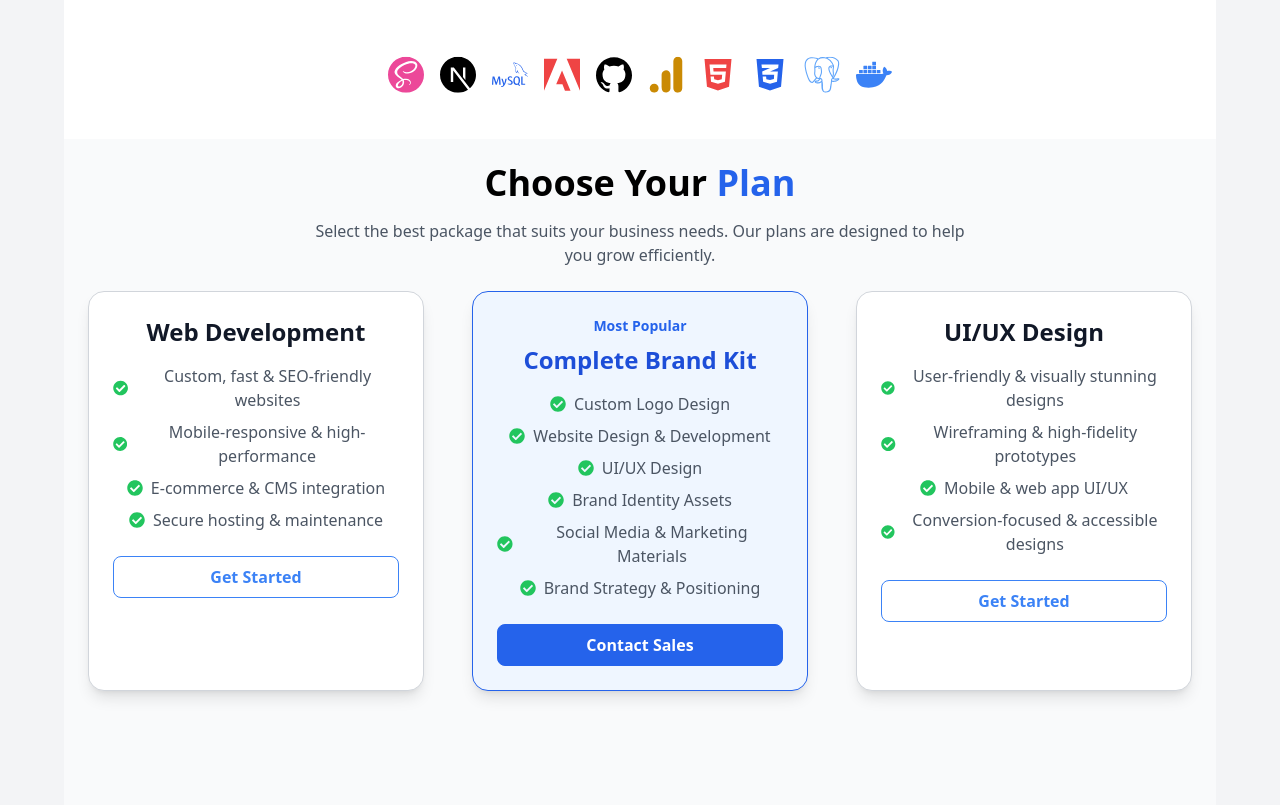
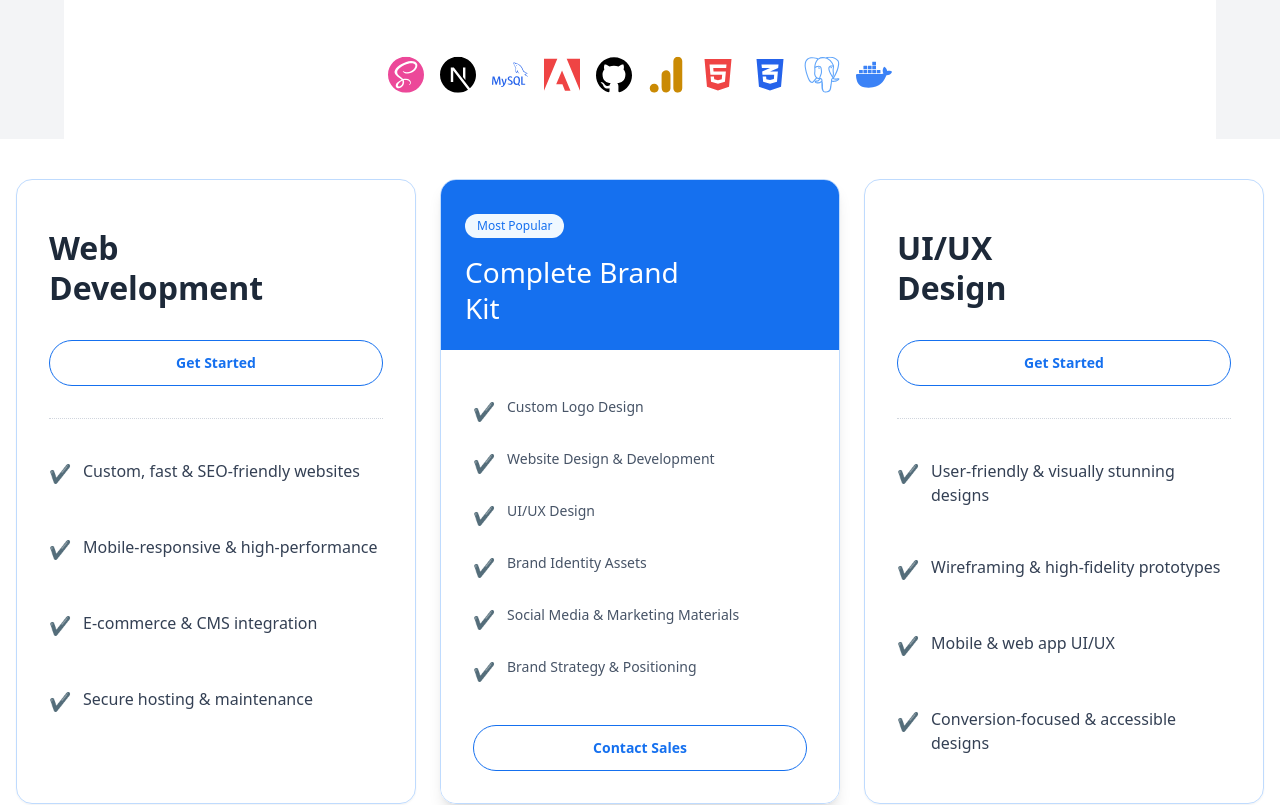
Before and after one commit to pradeep-08/Webbious, a React (Vite) app: page / in a window 1280 px wide. Shown: the part 2060-2865 px from the top of the page. Built offline with nearby package versions, Linux system fonts and the light colour scheme.

Commit message:
pricing card desgin changes

```diff
--- a/src/Component/PricingCard.jsx
+++ b/src/Component/PricingCard.jsx
@@ -1,85 +1,140 @@
+// import React from "react";
+// import { FaCheckCircle } from "react-icons/fa";
+
+// const pricingPlans = [
+//   {
+//     title: "Web Development",
+//     features: [
+//       "Custom, fast & SEO-friendly websites",
+//       "Mobile-responsive & high-performance",
+//       "E-commerce & CMS integration",
+//       "Secure hosting & maintenance",
+//     ],
+//     buttonText: "Get Started",
+//     highlight: false,
+//   },
+//   {
+//     title: "Complete Brand Kit",
+//     features: [
+//       "Custom Logo Design",
+//       "Website Design & Development",
+//       "UI/UX Design",
+//       "Brand Identity Assets",
+//       "Social Media & Marketing Materials",
+//       "Brand Strategy & Positioning",
+//     ],
+//     buttonText: "Contact Sales",
+//     highlight: true,
+//   },
+//   {
+//     title: "UI/UX Design",
+//     features: [
+//       "User-friendly & visually stunning designs",
+//       "Wireframing & high-fidelity prototypes",
+//       "Mobile & web app UI/UX",
+//       "Conversion-focused & accessible designs",
+//     ],
+//     buttonText: "Get Started",
+//     highlight: false,
+//   },
+// ];
+
+// const PricingPage = () => {
+//   return (
+//     <div className="price flex  items-center justify-center ">
+//     <div className="min-h-screen flex flex-col items-center py-6 px-6 bg-gray-50  h-[86vh] w-[90vw]">
+//       <h2 className="text-3xl md:text-4xl font-bold text-center mb-4">
+//         Choose Your <span className="text-blue-600">Plan</span>
+//       </h2>
+//       <p className="text-gray-600 text-center max-w-2xl mb-6">
+//         Select the best package that suits your business needs. Our plans are designed to help you grow efficiently.
+//       </p>
+
+//       <div className="grid gap-12 w-full max-w-6xl sm:grid-cols-1 md:grid-cols-2 lg:grid-cols-3">
+//         {pricingPlans.map((plan, index) => (
+//           <div
+//             key={index}
+//             className={`p-6 rounded-2xl shadow-lg transition-all duration-300 hover:scale-105 text-center border
+//             ${plan.highlight ? "border-blue-600 bg-blue-50" : "border-gray-300 bg-white"}`}
+//           >
+//             {plan.highlight && (
+//               <p className="text-sm text-blue-600 font-semibold mb-2">Most Popular</p>
+//             )}
+//             <h3 className={`text-2xl font-semibold mb-4 ${plan.highlight ? "text-blue-700" : "text-gray-900"}`}>
+//               {plan.title}
+//             </h3>
+//             <ul className="text-gray-600 mb-6 space-y-2">
+//               {plan.features.map((feature, i) => (
+//                 <li key={i} className="flex items-center justify-center gap-2">
+//                   <FaCheckCircle className="text-green-500" /> {feature}
+//                 </li>
+//               ))}
+//             </ul>
+//             <button
+//               className={`w-full py-2 rounded-lg border font-semibold transition duration-300
+//               ${plan.highlight ? "bg-blue-600 text-white border-blue-600 hover:bg-blue-700" : "border-blue-500 text-blue-500 hover:bg-blue-500 hover:text-white"}`}
+//             >
+//               {plan.buttonText}
+//             </button>
+//           </div>
+//         ))}
+//       </div>
+//     </div>
+//     </div>
+//   );
+// };
+
+// export default PricingPage;
+
 import React from "react";
-import { FaCheckCircle } from "react-icons/fa";
-
-const pricingPlans = [
-  {
-    title: "Web Development",
-    features: [
-      "Custom, fast & SEO-friendly websites",
-      "Mobile-responsive & high-performance",
-      "E-commerce & CMS integration",
-      "Secure hosting & maintenance",
-    ],
-    buttonText: "Get Started",
-    highlight: false,
-  },
-  {
-    title: "Complete Brand Kit",
-    features: [
-      "Custom Logo Design",
-      "Website Design & Development",
-      "UI/UX Design",
-      "Brand Identity Assets",
-      "Social Media & Marketing Materials",
-      "Brand Strategy & Positioning",
-    ],
-    buttonText: "Contact Sales",
-    highlight: true,
-  },
-  {
-    title: "UI/UX Design",
-    features: [
-      "User-friendly & visually stunning designs",
-      "Wireframing & high-fidelity prototypes",
-      "Mobile & web app UI/UX",
-      "Conversion-focused & accessible designs",
-    ],
-    buttonText: "Get Started",
-    highlight: false,
-  },
-];
 
 const PricingPage = () => {
   return (
-    <div className="price flex  items-center justify-center ">
-    <div className="min-h-screen flex flex-col items-center py-6 px-6 bg-gray-50  h-[86vh] w-[90vw]">
-      <h2 className="text-3xl md:text-4xl font-bold text-center mb-4">
-        Choose Your <span className="text-blue-600">Plan</span>
-      </h2>
-      <p className="text-gray-600 text-center max-w-2xl mb-6">
-        Select the best package that suits your business needs. Our plans are designed to help you grow efficiently.
-      </p>
+    <div className="grid grid-cols-1 md:grid-cols-2 lg:grid-cols-3 gap-6 max-w-7xl mx-auto px-4 py-10 bg-white">
+      {/* Web Development */}
+      <div className="flex flex-col w-full border border-blue-200 rounded-2xl px-8 py-12 shadow-sm hover:shadow-lg hover:shadow-blue-100 transition-all duration-300 min-h-[480px]">
+        <h2 className="text-[32px] leading-[40px] font-semibold text-[#1D2939] mb-8 ">Web<br />Development</h2>
+        <button className="w-full mb-8 text-sm font-semibold text-[#1570EF] border border-[#1570EF] bg-transparent rounded-full px-6 py-3 hover:bg-[#1570EF] hover:text-white hover:shadow-md transition-all duration-300">Get Started</button>
+        <div className="border-t border-dotted border-[#D0D5DD] mb-10 w-full h-0"></div>
+        <ul className="text-[#344054] text-base space-y-12">
+          <li className="flex items-start gap-3"><span className="text-[#7F56D9] text-lg">✔</span> <span className="font-medium">Custom, fast & SEO-friendly websites</span></li>
+          <li className="flex items-start gap-3"><span className="text-[#7F56D9] text-lg">✔</span> <span className="font-medium">Mobile-responsive & high-performance</span></li>
+          <li className="flex items-start gap-3"><span className="text-[#7F56D9] text-lg">✔</span> <span className="font-medium">E-commerce & CMS integration</span></li>
+          <li className="flex items-start gap-3"><span className="text-[#7F56D9] text-lg">✔</span> <span className="font-medium">Secure hosting & maintenance</span></li>
+        </ul>
+      </div>
 
-      <div className="grid gap-12 w-full max-w-6xl sm:grid-cols-1 md:grid-cols-2 lg:grid-cols-3">
-        {pricingPlans.map((plan, index) => (
-          <div
-            key={index}
-            className={`p-6 rounded-2xl shadow-lg transition-all duration-300 hover:scale-105 text-center border
-            ${plan.highlight ? "border-blue-600 bg-blue-50" : "border-gray-300 bg-white"}`}
-          >
-            {plan.highlight && (
-              <p className="text-sm text-blue-600 font-semibold mb-2">Most Popular</p>
-            )}
-            <h3 className={`text-2xl font-semibold mb-4 ${plan.highlight ? "text-blue-700" : "text-gray-900"}`}>
-              {plan.title}
-            </h3>
-            <ul className="text-gray-600 mb-6 space-y-2">
-              {plan.features.map((feature, i) => (
-                <li key={i} className="flex items-center justify-center gap-2">
-                  <FaCheckCircle className="text-green-500" /> {feature}
-                </li>
-              ))}
-            </ul>
-            <button
-              className={`w-full py-2 rounded-lg border font-semibold transition duration-300
-              ${plan.highlight ? "bg-blue-600 text-white border-blue-600 hover:bg-blue-700" : "border-blue-500 text-blue-500 hover:bg-blue-500 hover:text-white"}`}
-            >
-              {plan.buttonText}
-            </button>
-          </div>
-        ))}
+      {/* Complete Brand Kit */}
+      <div className="flex flex-col justify-between w-full border border-blue-200 rounded-2xl shadow-lg hover:shadow-blue-300 transition-all duration-300 min-h-[480px] overflow-hidden">
+        <div className="bg-[#1570EF] text-white px-6 pt-8 pb-6">
+          <div className="text-xs font-medium text-[#1570EF] bg-[#EFF8FF] inline-block px-3 py-1 rounded-full mb-4">Most Popular</div>
+          <h2 className="text-[28px] leading-9 font-medium">Complete Brand<br />Kit</h2>
+        </div>
+        <div className="px-8 py-8 bg-white text-[#475467]">
+          <ul className="text-sm space-y-6 mb-10">
+            <li className="flex items-start gap-3"><span className="text-[#1570EF] text-lg">✔</span> <span className="font-medium">Custom Logo Design</span></li>
+            <li className="flex items-start gap-3"><span className="text-[#1570EF] text-lg">✔</span> <span className="font-medium">Website Design & Development</span></li>
+            <li className="flex items-start gap-3"><span className="text-[#1570EF] text-lg">✔</span> <span className="font-medium">UI/UX Design</span></li>
+            <li className="flex items-start gap-3"><span className="text-[#1570EF] text-lg">✔</span> <span className="font-medium">Brand Identity Assets</span></li>
+            <li className="flex items-start gap-3"><span className="text-[#1570EF] text-lg">✔</span> <span className="font-medium">Social Media & Marketing Materials</span></li>
+            <li className="flex items-start gap-3"><span className="text-[#1570EF] text-lg">✔</span> <span className="font-medium">Brand Strategy & Positioning</span></li>
+          </ul>
+          <button className="w-full text-sm font-semibold text-[#1570EF] border border-[#1570EF] bg-transparent rounded-full px-6 py-3 hover:bg-[#1570EF] hover:text-white hover:shadow-md transition-all duration-300">Contact Sales</button>
+        </div>
       </div>
-    </div>
+
+      {/* UI/UX Design */}
+      <div className="flex flex-col w-full border border-blue-200 rounded-2xl px-8 py-12 shadow-sm hover:shadow-lg hover:shadow-blue-100 transition-all duration-300 min-h-[480px]">
+        <h2 className="text-[32px] leading-[40px] font-semibold text-[#1D2939] mb-8">UI/UX<br />Design</h2>
+        <button className="w-full mb-8 text-sm font-semibold text-[#1570EF] border border-[#1570EF] bg-transparent rounded-full px-6 py-3 hover:bg-[#1570EF] hover:text-white hover:shadow-md transition-all duration-300">Get Started</button>
+        <div className="border-t border-dotted border-[#D0D5DD] mb-10 w-full h-0"></div>
+        <ul className="text-[#344054] text-base space-y-12">
+          <li className="flex items-start gap-3"><span className="text-[#7F56D9] text-lg">✔</span> <span className="font-medium">User-friendly & visually stunning designs</span></li>
+          <li className="flex items-start gap-3"><span className="text-[#7F56D9] text-lg">✔</span> <span className="font-medium">Wireframing & high-fidelity prototypes</span></li>
+          <li className="flex items-start gap-3"><span className="text-[#7F56D9] text-lg">✔</span> <span className="font-medium">Mobile & web app UI/UX</span></li>
+          <li className="flex items-start gap-3"><span className="text-[#7F56D9] text-lg">✔</span> <span className="font-medium">Conversion-focused & accessible designs</span></li>
+        </ul>
+      </div>
     </div>
   );
 };
```
